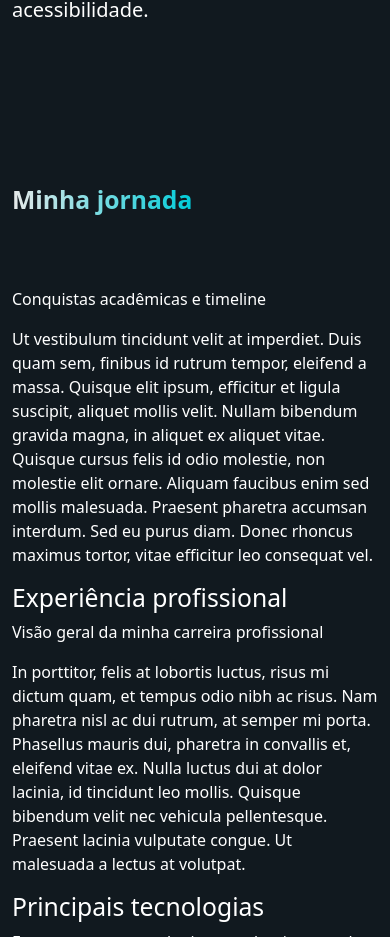
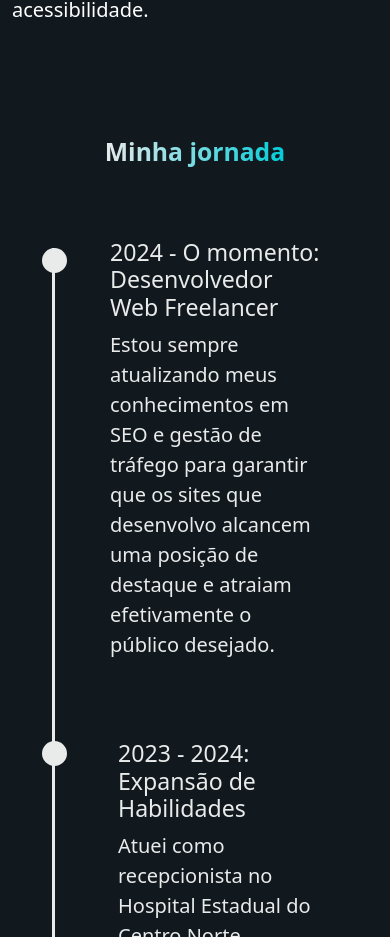
Before and after one commit to rafaeloliveiralopes/portfolio.v2, a Next.js app: page /about-page in a window 390 px wide. Shown: the part 878-1815 px from the top of the page. Built offline with nearby package versions, Linux system fonts and the light colour scheme.

Commit message:
feat(timeline): Implement alternate left-right card layout for timeline.
- Add alternating left and right card positioning to the timeline section, enhancing visual engagement.
- Update CSS for proper alignment and styling of timeline cards and markers.

```diff
--- a/src/pages/about-page/About.modules.css
+++ b/src/pages/about-page/About.modules.css
@@ -19,12 +19,9 @@ body {
 body {
   padding-top: 86px;
   color: rgb(var(--foreground-rgb));
-  background: linear-gradient(
-      to bottom,
+  background: linear-gradient(to bottom,
       transparent,
-      rgb(var(--background-end-rgb))
-    )
-    rgb(var(--background-start-rgb));
+      rgb(var(--background-end-rgb))) rgb(var(--background-start-rgb));
 }
 
 main {
@@ -110,6 +107,99 @@ footer a:hover {
   align-items: center;
 }
 
+.card {
+  background-color: inherit;
+  border: none;
+  color: #e9eaea;
+}
+
+.custom-paragraph {
+  font-size: 1.3rem;
+
+}
+
+.main-timeline {
+  position: relative;
+}
+
+.main-timeline::after {
+  content: "";
+  position: absolute;
+  width: 3px;
+  background-color: #e9eaea;
+  top: 25px;
+  bottom: 0;
+  left: 50%;
+  margin-left: -3px;
+}
+
+.timeline {
+  position: relative;
+  background-color: inherit;
+  width: 50%;
+}
+
+.timeline::after {
+  content: "";
+  position: absolute;
+  width: 25px;
+  height: 25px;
+  right: -10px;
+  background-color: #e9eaea;
+  border: 5px solid #e9eaea;
+  top: 25px;
+  border-radius: 50%;
+  z-index: 1;
+}
+
+.left {
+  padding: 0px 40px 20px 0px;
+  left: 0;
+  margin-bottom: 20px;
+}
+
+.right {
+  padding: 0px 0px 20px 40px;
+  left: 50%;
+  margin-bottom: 20px;
+}
+
+.right::after {
+  left: -14px;
+}
+
+@media screen and (max-width: 600px) {
+  .main-timeline::after {
+    left: 31px;
+  }
+
+  .timeline {
+    width: 100%;
+    padding-left: 70px;
+    padding-right: 25px;
+  }
+
+  .timeline::before {
+    left: 60px;
+    border: medium solid white;
+    border-width: 10px 10px 10px 0;
+    border-color: transparent white transparent transparent;
+  }
+
+  .left::after,
+  .right::after {
+    left: 18px;
+  }
+
+  .left::before {
+    right: auto;
+  }
+
+  .right {
+    left: 0%;
+  }
+}
+
 @media (max-width: 432px) {
   #about-page .img-fluid {
     max-width: 60%;
--- a/src/pages/about-page/index.tsx
+++ b/src/pages/about-page/index.tsx
@@ -39,19 +39,91 @@ export default function About() {
           </div>
         </section>
         <section>
-          <h2 className="gradient-paragraph fs-2 fw-bold mt-5 mb-4 pb-5 text-center">
-            Minha jornada
-          </h2>
-          <p>Conquistas acadêmicas e timeline</p>
-          <p>
-            Ut vestibulum tincidunt velit at imperdiet. Duis quam sem, finibus
-            id rutrum tempor, eleifend a massa. Quisque elit ipsum, efficitur et
-            ligula suscipit, aliquet mollis velit. Nullam bibendum gravida
-            magna, in aliquet ex aliquet vitae. Quisque cursus felis id odio
-            molestie, non molestie elit ornare. Aliquam faucibus enim sed mollis
-            malesuada. Praesent pharetra accumsan interdum. Sed eu purus diam.
-            Donec rhoncus maximus tortor, vitae efficitur leo consequat vel.
-          </p>
+          <div className="text-center">
+            <h2 className="gradient-paragraph fs-2 fw-bold mt-md-5">
+              Minha jornada
+            </h2>
+          </div>
+          <div className="container py-5 fs-5">
+            <div className="main-timeline">
+              <div className="timeline left">
+                <div className="card">
+                  <div className="card-body">
+                    <h3>2024 - O momento: Desenvolvedor Web Freelancer</h3>
+                    <p className="mb-0">
+                      Estou sempre atualizando meus conhecimentos em SEO e
+                      gestão de tráfego para garantir que os sites que
+                      desenvolvo alcancem uma posição de destaque e atraiam
+                      efetivamente o público desejado.
+                    </p>
+                  </div>
+                </div>
+              </div>
+              <div className="timeline right">
+                <div className="card">
+                  <div className="card-body p-4">
+                    <h3>2023 - 2024: Expansão de Habilidades</h3>
+                    <p className="mb-0">
+                      Atuei como recepcionista no Hospital Estadual do Centro
+                      Norte Goiano, onde desenvolvi habilidades interpessoais
+                      cruciais e gerenciamento de situações de alta pressão.
+                    </p>
+                  </div>
+                </div>
+              </div>
+              <div className="timeline left">
+                <div className="card">
+                  <div className="card-body p-4">
+                    <h3>2022 - 2023: Transição para Tech</h3>
+                    <p className="mb-0">
+                      Decidi fazer uma mudança ousada para o desenvolvimento
+                      web. Completando um bootcamp de um ano, desenvolvi uma
+                      paixão por criar soluções digitais que atendem e superam
+                      as necessidades dos usuários.
+                    </p>
+                  </div>
+                </div>
+              </div>
+              <div className="timeline right">
+                <div className="card">
+                  <div className="card-body p-4">
+                    <h3>2016 - 2021: Advocacia e Tecnologia</h3>
+                    <p className="mb-0">
+                      Navegando pelo mundo do direito previdenciário, utilizei
+                      tecnologias para peticionamento e acompanhamento
+                      processual, fortalecendo minhas capacidades analíticas e
+                      planejamento estratégico.
+                    </p>
+                  </div>
+                </div>
+              </div>
+              <div className="timeline left">
+                <div className="card">
+                  <div className="card-body p-4">
+                    <h3>2012 - 2016: Liderança e Gestão</h3>
+                    <p className="mb-0">
+                      Promovido a Encarregado de Operações, liderei uma equipe
+                      de 8 pessoas, aprofundando minhas habilidades em
+                      liderança, treinamento de equipes e segurança do trabalho.
+                    </p>
+                  </div>
+                </div>
+              </div>
+              <div className="timeline right">
+                <div className="card">
+                  <div className="card-body p-4">
+                    <h3>2006 - 2012: Início da Jornada</h3>
+                    <p className="mb-0">
+                      Começando como Operador Júnior na Vopak, mergulhei nas
+                      ferramentas da qualidade e na gestão de inventário,
+                      cultivando uma base sólida em organização e atenção aos
+                      detalhes.
+                    </p>
+                  </div>
+                </div>
+              </div>
+            </div>
+          </div>
         </section>
         <section>
           <h2>Experiência profissional</h2>
```
